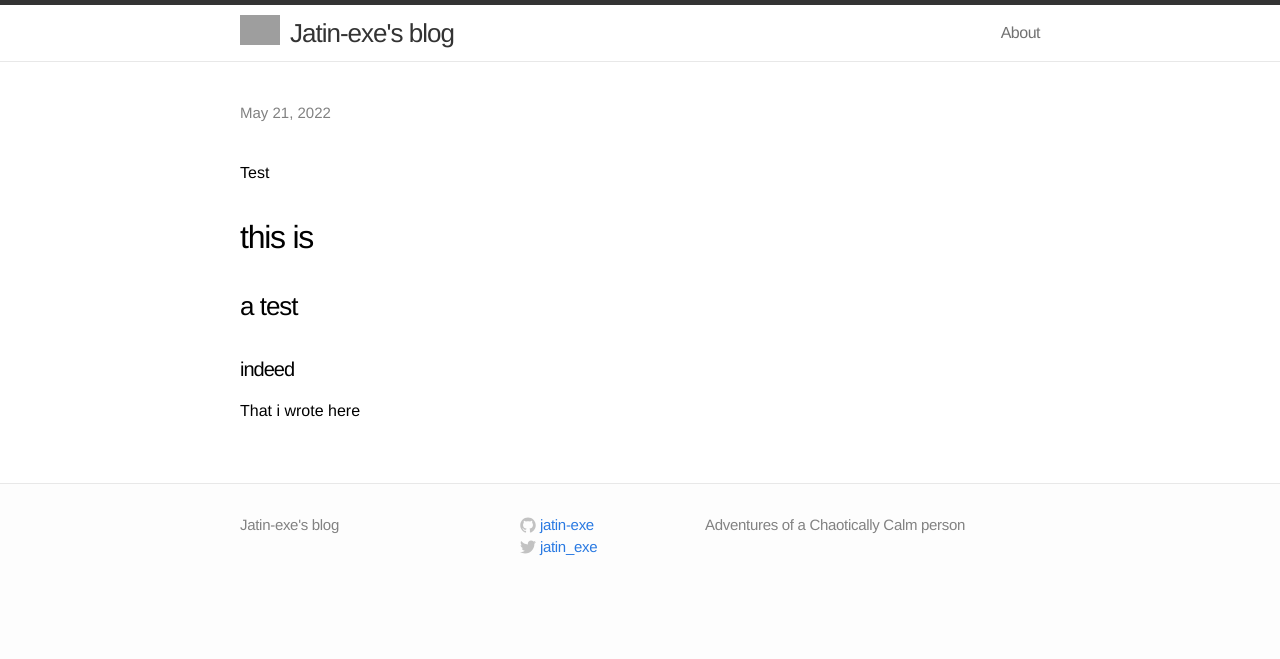
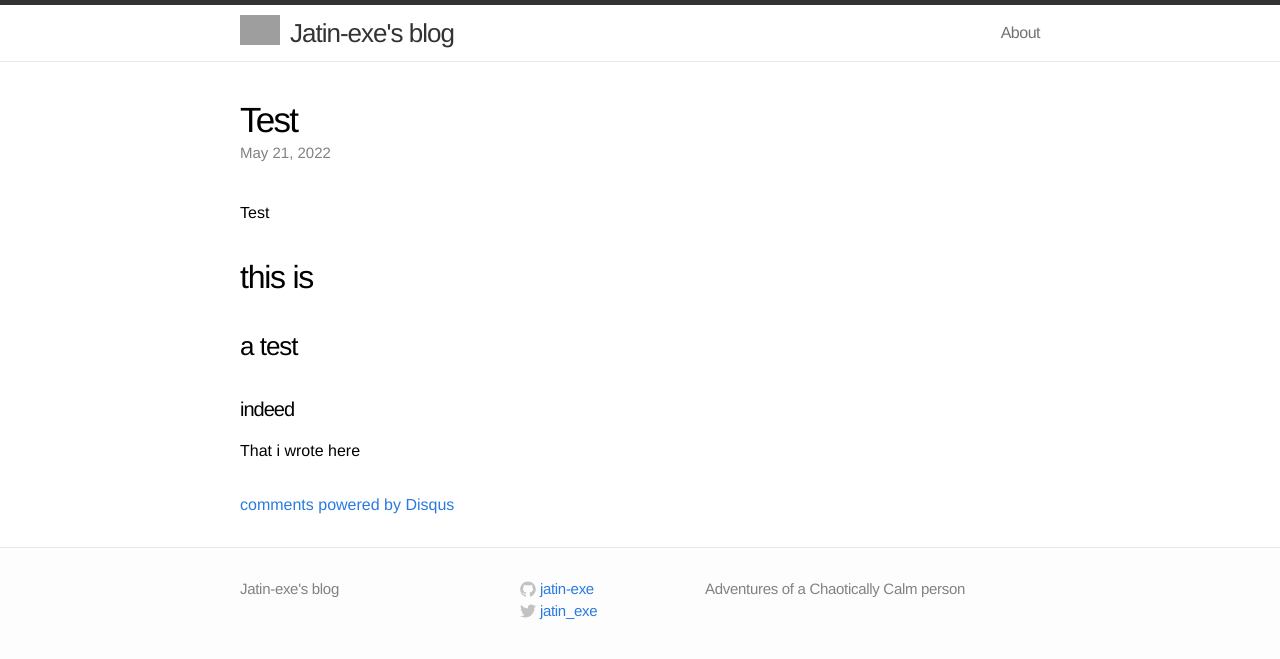
Before and after one commit to Jatin-exe/jatin-exe.github.io, a Jekyll site: the page built from _posts/2022-05-21-test.markdown, in a window 1280 px wide. Shown: the top 659 px of the page. Built offline with Jekyll 4.4.1, drawn with Linux system fonts in a browser that asks for light colours; our own code applies the rules of GitHub Pages for plain Markdown files; comment, search, counter and statistics services are not loaded; grey boxes are pictures that could not be loaded.

Commit message:
silly mistake

```diff
--- a/_posts/2022-05-21-test.markdown
+++ b/_posts/2022-05-21-test.markdown
@@ -1,7 +1,7 @@
 ---
 layout: post
 comments: true
-title: "Test
+title: "Test"
 excerpt: "test"
 date:   2022-05-21 20:00:00
 mathjax: false
```
